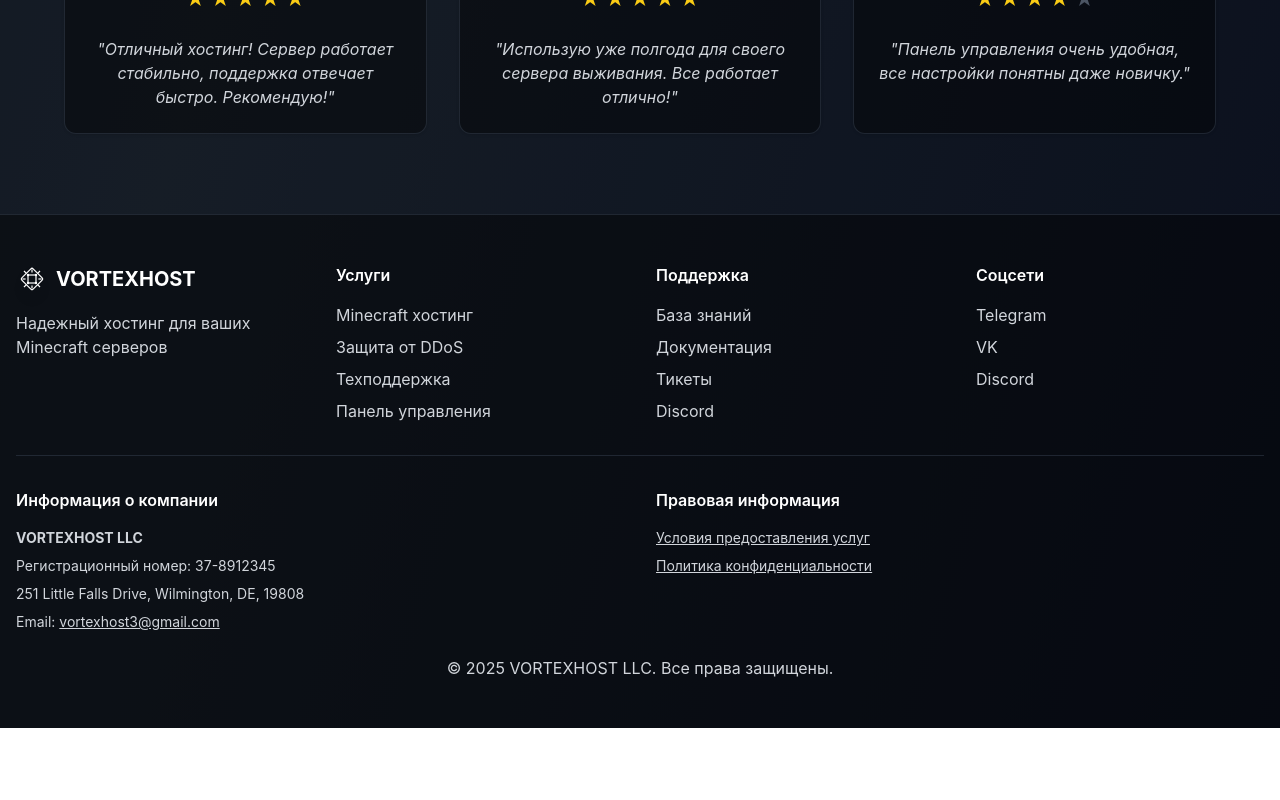
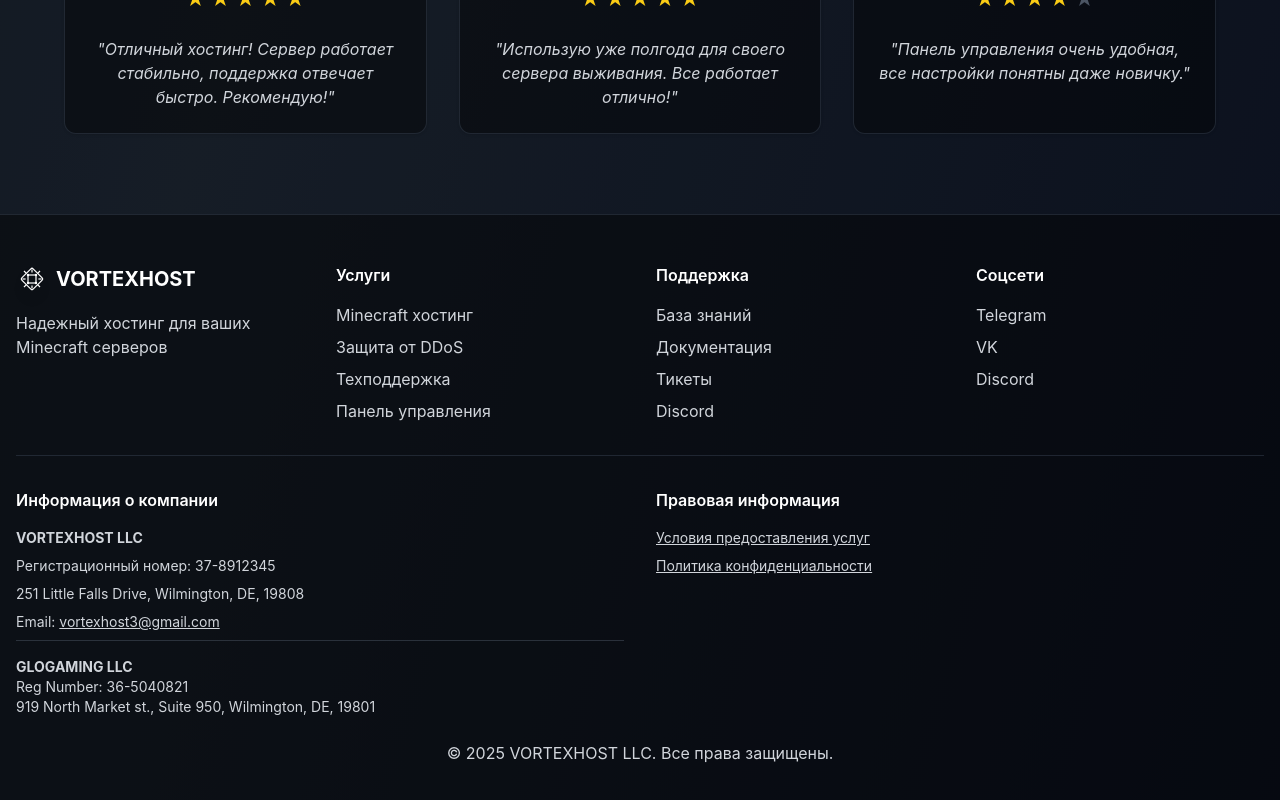
Before and after one commit to MahadRegent/site5, a React (Create React App) app in the folder frontend/: page / in a window 1280 px wide. Shown: the part 3547-4347 px from the top of the page. Before the commit the page ends 4275 px from the top, so only its background shows below. Built offline with nearby package versions, Linux system fonts and the light colour scheme.

Commit message:
auto-commit for a736d051-47e2-473d-80b3-819d204703ac

```diff
--- a/frontend/src/components/HomePage.jsx
+++ b/frontend/src/components/HomePage.jsx
@@ -444,6 +444,12 @@ const HomePage = () => {
                     <p>Регистрационный номер: 37-8912345</p>
                     <p>251 Little Falls Drive, Wilmington, DE, 19808</p>
                     <p>Email: <a href="mailto:vortexhost3@gmail.com" className="hover:text-white transition-colors duration-200 underline">vortexhost3@gmail.com</a></p>
+
+                    <div className="border-t border-gray-600/50 pt-4 mt-4">
+                      <p><strong>GLOGAMING LLC</strong></p>
+                      <p>Reg Number: 36-5040821</p>
+                      <p>919 North Market st., Suite 950, Wilmington, DE, 19801</p>
+                    </div>
                   </div>
                 </div>
                 <div>
```
